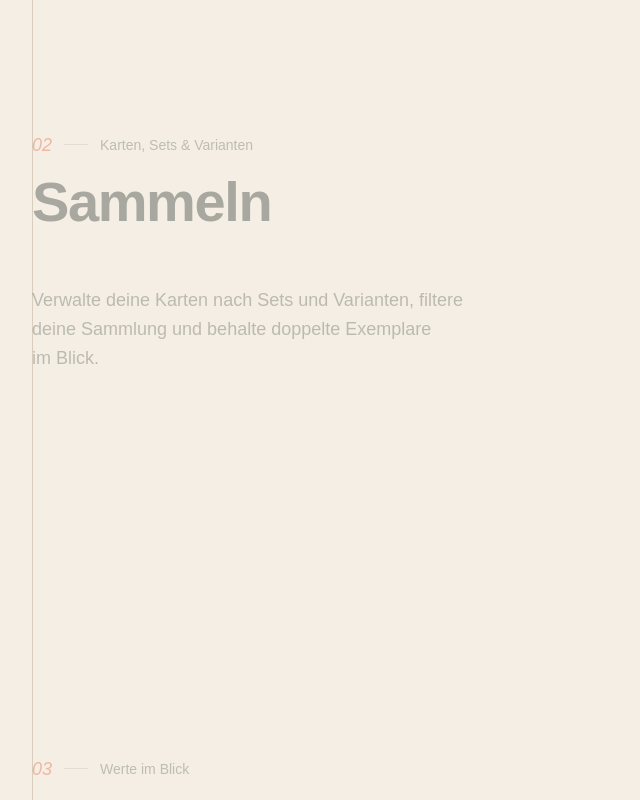
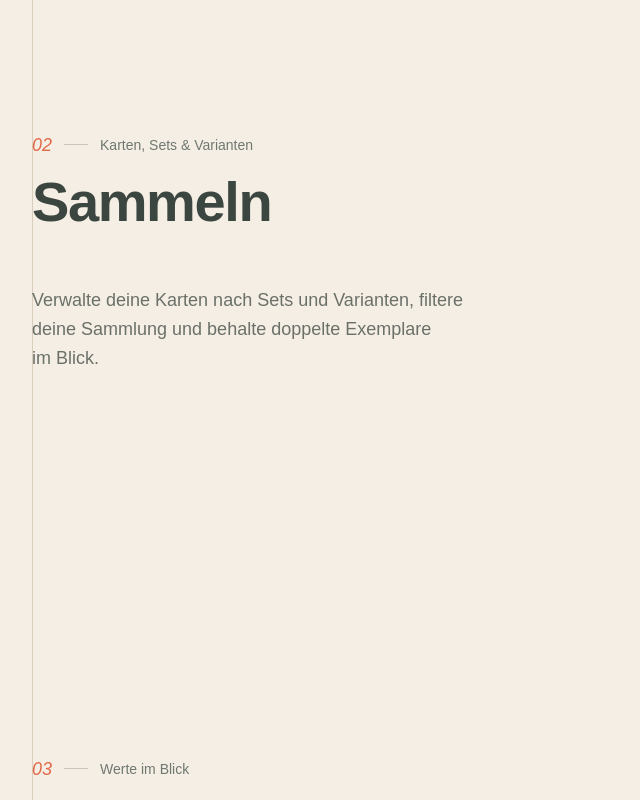
Before and after one commit to leonwilla/Cardyssey-Platform, a Next.js app in the folder web/: page /preview-redesign in a window 1280 px wide. Shown: the part 2020-2820 px from the top of the page, without its empty margins (0-640 px from the left). Built offline with nearby package versions, Linux system fonts and the light colour scheme; no server answers.

Commit message:
fix(design): improve legibility of inactive journey steps

```diff
--- a/web/components/journey.tsx
+++ b/web/components/journey.tsx
@@ -122,7 +122,7 @@ export function Journey() {
                     <div
                       className={cn(
                         'transition-[opacity,transform] duration-700 ease-[cubic-bezier(0.2,0.8,0.2,1)] motion-reduce:transition-none',
-                        isActive ? 'lg:translate-y-0 lg:opacity-100' : 'lg:translate-y-2 lg:opacity-35',
+                        isActive ? 'lg:translate-y-0 lg:opacity-100' : 'lg:translate-y-2 lg:opacity-85',
                       )}
                     >
                       <p className="flex items-center gap-3 text-sm text-muted-foreground">
```
